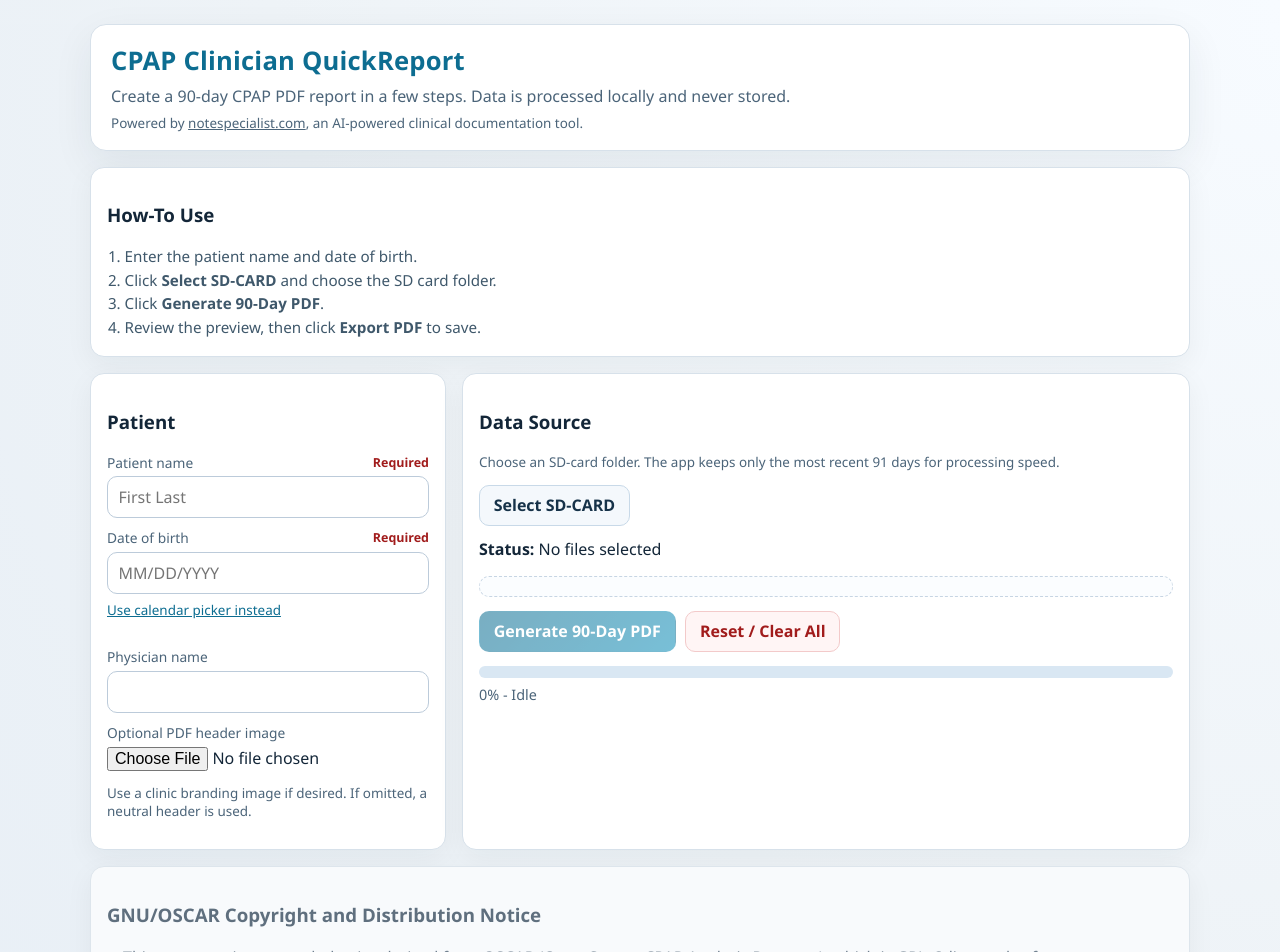
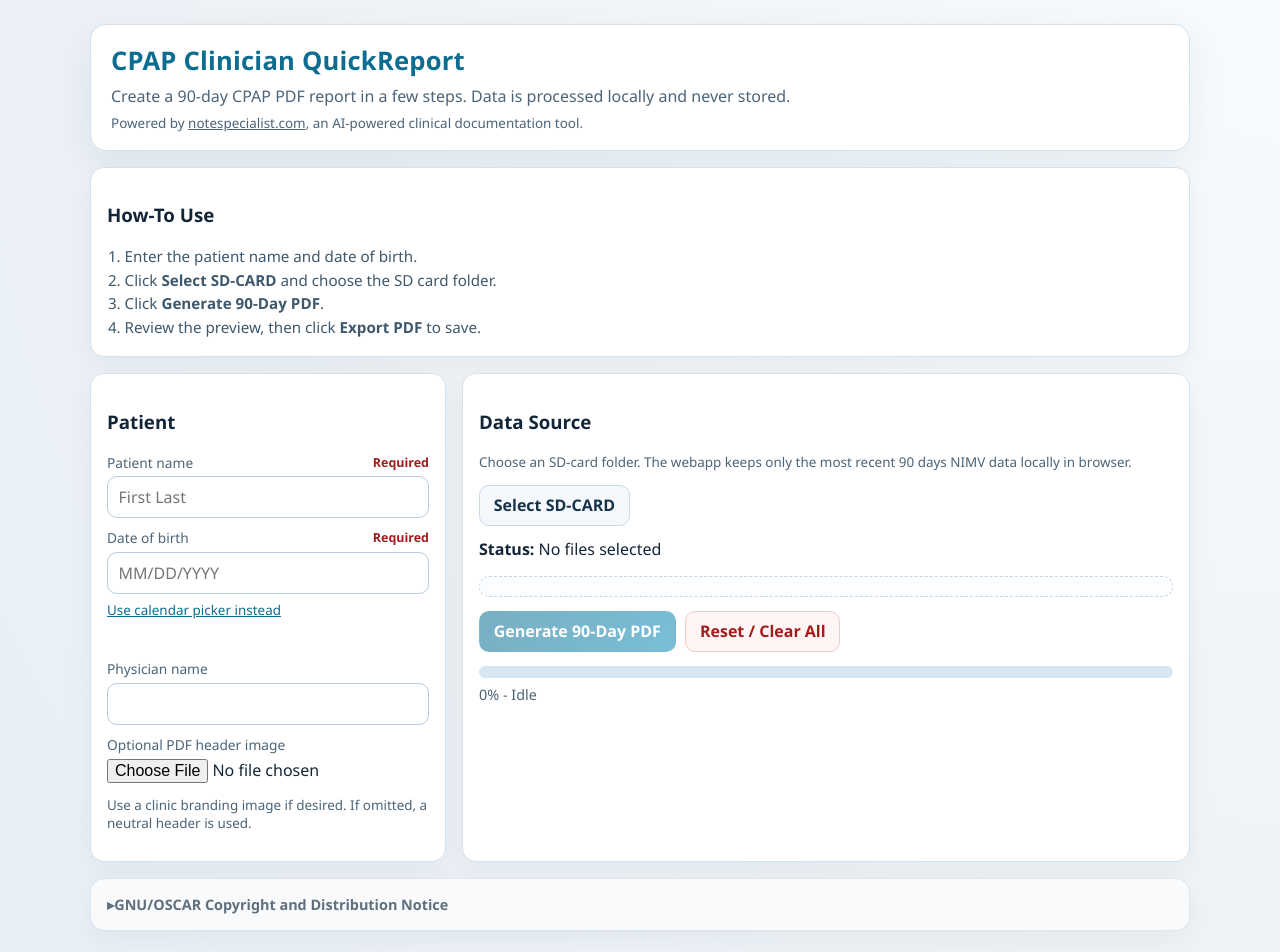
Before and after one commit to Cruxad0/CPAP-QuickReport, a Next.js app: page / in a window 1280 px wide. Shown: the top 952 px of the page. Built offline with nearby package versions, Linux system fonts and the light colour scheme.

Commit message:
Add files via upload

```diff
--- a/app/globals.css
+++ b/app/globals.css
@@ -412,16 +412,37 @@ textarea {
   border-color: #dde5ec;
 }
 
-.legal-notice h3 {
-  color: #5f6f7e;
-}
-
 .legal-notice .notes li {
   color: #6f7f8e;
 }
 
 .legal-notice a {
   color: #5e7286;
+}
+
+.legal-disclosure summary {
+  cursor: pointer;
+  color: #5f6f7e;
+  font-size: 0.9rem;
+  font-weight: 600;
+  list-style: none;
+}
+
+.legal-disclosure summary::-webkit-details-marker {
+  display: none;
+}
+
+.legal-disclosure summary::before {
+  content: "▸ ";
+  display: inline-block;
+}
+
+.legal-disclosure[open] summary::before {
+  content: "▾ ";
+}
+
+.legal-disclosure .notes {
+  margin-top: 0.55rem;
 }
 
 @media (max-width: 930px) {
--- a/components/quick-report-app.tsx
+++ b/components/quick-report-app.tsx
@@ -26,6 +26,7 @@ const MIN_YEAR = 1900;
 const MAX_YEAR = 2100;
 const IMPORT_LOOKBACK_DAYS = 91;
 const DAY_MS = 24 * 60 * 60 * 1000;
+const SOURCE_SELECTION_CANCEL_TIMEOUT_MS = 20000;
 
 type RecentWindowFilterResult = {
   files: SourceFile[];
@@ -505,8 +506,9 @@ export function QuickReportApp() {
         const hasChosenFiles = (input?.files?.length ?? 0) > 0;
         if (hasChosenFiles) return;
 
-        // If user cancelled the picker, stop loading state after a short grace period.
-        if (Date.now() - startedAt >= 2200) {
+        // Use a longer timeout so large SD-card selections do not briefly clear
+        // the loading overlay before onChange starts.
+        if (Date.now() - startedAt >= SOURCE_SELECTION_CANCEL_TIMEOUT_MS) {
           setPendingSourceSelection((current) => (current === kind ? null : current));
           setIsSourceLoading(false);
           return;
@@ -990,7 +992,7 @@ export function QuickReportApp() {
             </div>
           ) : null}
 
-          <label htmlFor="physician" style={{ marginTop: 18 }}>
+          <label htmlFor="physician" style={{ marginTop: 30 }}>
             Physician name
           </label>
           <input
@@ -1011,7 +1013,7 @@ export function QuickReportApp() {
         <article className={`card col-8 ${isDataSourceLoading ? "card-loading" : ""}`} aria-busy={isDataSourceLoading}>
           {isDataSourceLoading ? <div className="loading-overlay">Loading data. Please wait...</div> : null}
           <h3>Data Source</h3>
-          <p className="subtle">Choose an SD-card folder. The app keeps only the most recent 91 days for processing speed.</p>
+          <p className="subtle">Choose an SD-card folder. The webapp keeps only the most recent 90 days NIMV data locally in browser.</p>
 
           <div className="actions">
             <button
@@ -1135,7 +1137,8 @@ export function QuickReportApp() {
         ) : null}
 
         <article className="card col-12 legal-notice">
-          <h3>GNU/OSCAR Copyright and Distribution Notice</h3>
+          <details className="legal-disclosure">
+            <summary>GNU/OSCAR Copyright and Distribution Notice</summary>
             <ul className="notes">
               <li>
                 This app contains parser behavior derived from OSCAR (Open Source CPAP Analysis Reporter), which is GPLv3-licensed software.
@@ -1158,6 +1161,7 @@ export function QuickReportApp() {
                 </a>
               </li>
             </ul>
+          </details>
         </article>
       </section>
     </main>
```
Lines whose indentation alone changed are shown as unchanged.
